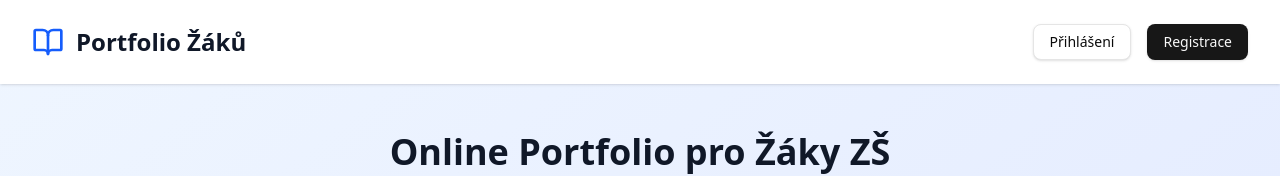
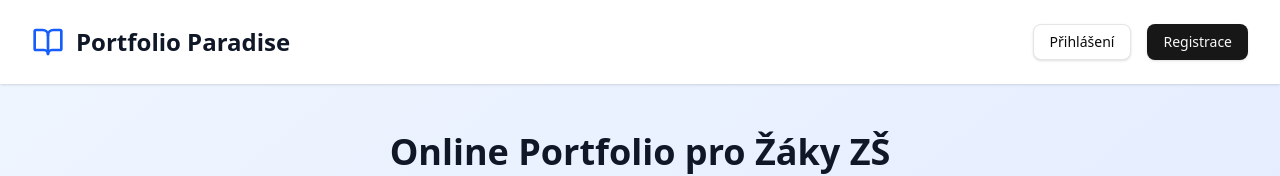
Before and after one commit to daasadr/portfolio-app, a Next.js app: page / in a window 1280 px wide. Shown: the top 176 px of the page. Built offline with nearby package versions, Linux system fonts and the light colour scheme.

Commit message:
Rebrand to Portfolio Paradise

```diff
--- a/src/app/dashboard/layout.tsx
+++ b/src/app/dashboard/layout.tsx
@@ -77,7 +77,7 @@ export default function DashboardLayout({ children }: DashboardLayoutProps) {
   const navigation = [
     { name: 'Přehled', href: '/dashboard', icon: BookOpen },
     { name: 'Osobní cíle', href: '/dashboard/goals', icon: Target },
-    { name: 'Portfolio', href: '/dashboard/portfolio', icon: BookOpen },
+    { name: 'Portfolio Paradise', href: '/dashboard/portfolio', icon: BookOpen },
     { name: 'Kalendář', href: '/dashboard/calendar', icon: Calendar },
     { name: 'Sdílení', href: '/dashboard/share', icon: Share2 },
     { name: 'Nastavení', href: '/dashboard/settings', icon: Settings },
@@ -90,7 +90,7 @@ export default function DashboardLayout({ children }: DashboardLayoutProps) {
         <div className="fixed inset-0 bg-gray-600 bg-opacity-75" onClick={() => setSidebarOpen(false)} />
         <div className="fixed inset-y-0 left-0 flex w-64 flex-col bg-white">
           <div className="flex h-16 items-center justify-between px-4">
-            <h1 className="text-lg font-semibold">Portfolio</h1>
+            <h1 className="text-lg font-semibold">Portfolio Paradise</h1>
             <Button variant="ghost" size="sm" onClick={() => setSidebarOpen(false)}>
               <X className="h-5 w-5" />
             </Button>
@@ -121,7 +121,7 @@ export default function DashboardLayout({ children }: DashboardLayoutProps) {
       <div className="hidden lg:fixed lg:inset-y-0 lg:flex lg:w-64 lg:flex-col">
         <div className="flex flex-col flex-grow bg-white border-r border-gray-200">
           <div className="flex h-16 items-center px-4">
-            <h1 className="text-lg font-semibold">Portfolio</h1>
+            <h1 className="text-lg font-semibold">Portfolio Paradise</h1>
           </div>
           <nav className="flex-1 px-4 py-4">
             {navigation.map((item) => (
--- a/src/app/layout.tsx
+++ b/src/app/layout.tsx
@@ -13,7 +13,7 @@ const geistMono = Geist_Mono({
 });
 
 export const metadata: Metadata = {
-  title: "Portfolio Žáků - Online Portfolio",
+  title: "Portfolio Paradise - Online Portfolio",
   description: "Online portfolio pro žáky základních škol s individuálním studiem",
 };
 
--- a/src/app/page.tsx
+++ b/src/app/page.tsx
@@ -12,7 +12,7 @@ export default function Home() {
           <div className="flex justify-between items-center py-6">
             <div className="flex items-center">
               <BookOpen className="h-8 w-8 text-blue-600 mr-3" />
-              <h1 className="text-2xl font-bold text-gray-900">Portfolio Žáků</h1>
+              <h1 className="text-2xl font-bold text-gray-900">Portfolio Paradise</h1>
             </div>
             <div className="flex space-x-4">
               <Link href="/login">
@@ -142,7 +142,7 @@ export default function Home() {
         <div className="max-w-7xl mx-auto px-4 sm:px-6 lg:px-8">
           <div className="text-center">
             <p className="text-gray-400">
-              © 2025 Portfolio Žáků. Vytvořeno pro individuální studium.
+              © 2025 Portfolio Paradise. Vytvořeno pro individuální studium.
             </p>
           </div>
         </div>
--- a/src/lib/constants.ts
+++ b/src/lib/constants.ts
@@ -5,7 +5,7 @@
  */
 
 // Názvy aplikace
-export const APP_NAME = 'Portfolio Žáků';
+export const APP_NAME = 'Portfolio Paradise';
 export const APP_DESCRIPTION = 'Online portfolio pro žáky základních škol s individuálním studiem';
 
 // API endpoints
```
